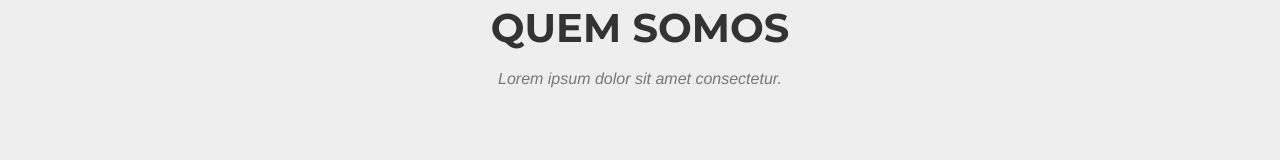
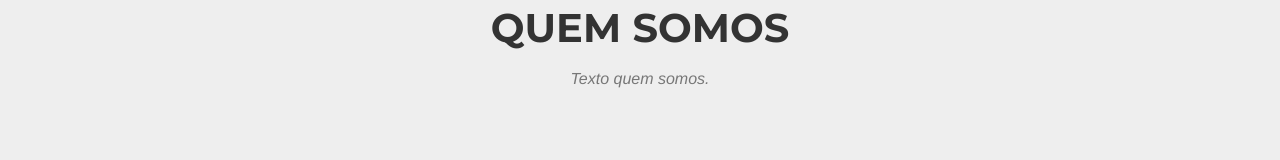
Before and after one commit to joaogabrielfm/2vintens, a website: page index.html in a window 1280 px wide. Shown: the part 444-604 px from the top of the page. Drawn offline with nearby package versions, Linux system fonts and the light colour scheme; a web font is replaced by a local one.

Commit message:
mudei o texto quem somos

```diff
--- a/index.html
+++ b/index.html
@@ -155,7 +155,7 @@
             <div class="row">
                 <div class="col-lg-12 text-center">
                     <h2 class="section-heading">Quem Somos</h2>
-                    <h3 class="section-subheading text-quem-somos">Lorem ipsum dolor sit amet consectetur.</h3>
+                    <h3 class="section-subheading text-quem-somos">Texto quem somos.</h3>
                 </div>
             </div>
             <div class="row">
```
